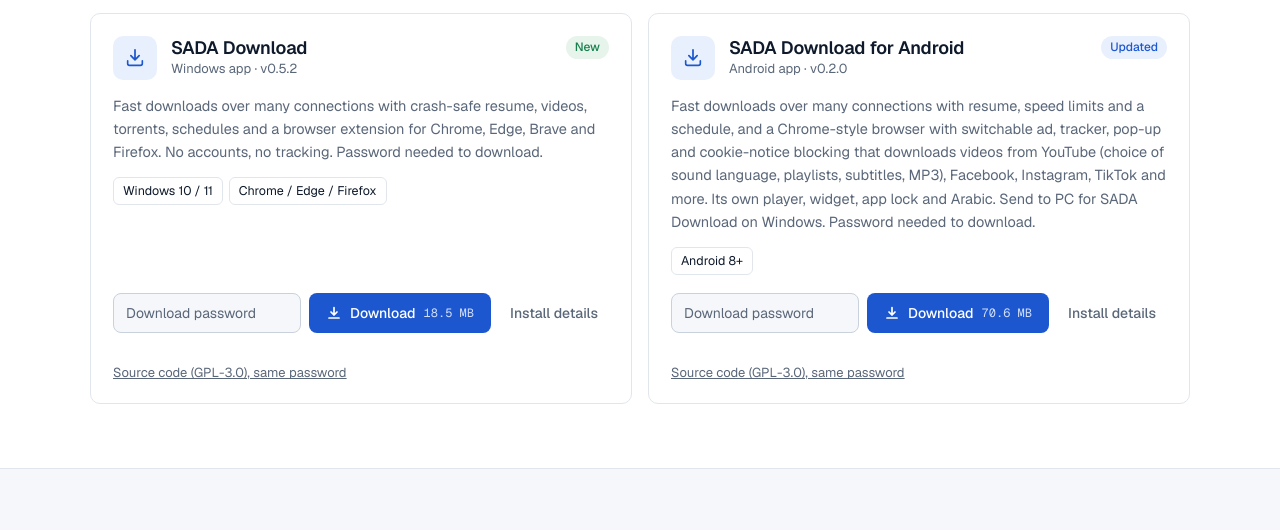
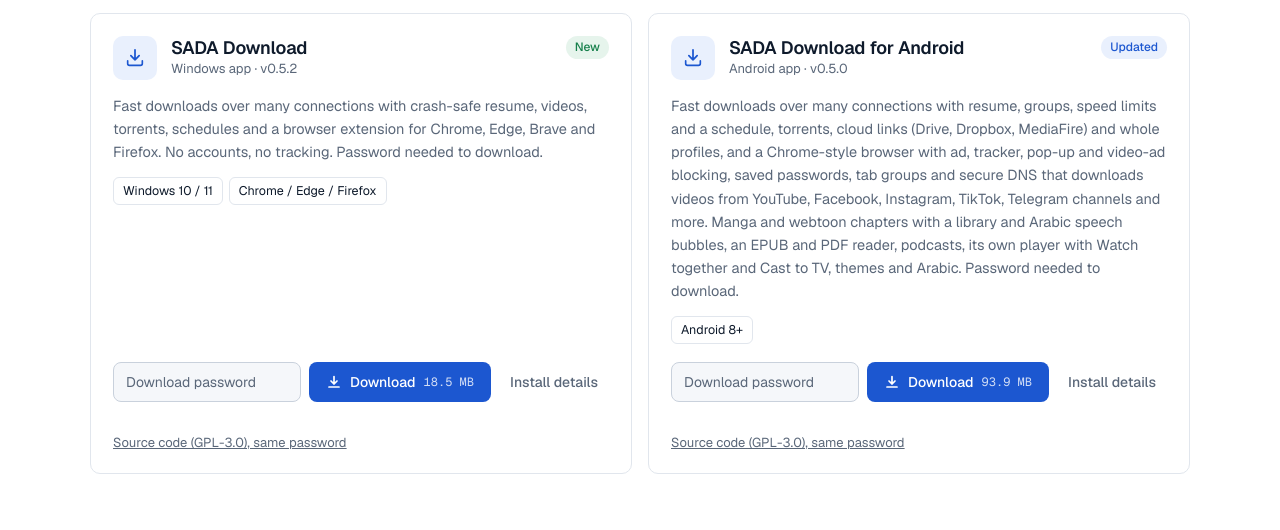
Before and after one commit to Abdalla0120/sada-installers, a plain HTML site: page index.html in a window 1280 px wide. Shown: the part 2457-2987 px from the top of the page. Drawn offline with nearby package versions, Linux system fonts and the light colour scheme.

Commit message:
SADA Download for Android 0.5.0: groups, cloud links, profiles, Telegram, podcasts, manga library and Arabic bubbles, EPUB/PDF reader, Watch together, saved passwords, secure DNS, themes
Co-Authored-By: Claude Opus 5.5 <noreply@anthropic.com>

```diff
--- a/index.html
+++ b/index.html
@@ -469,11 +469,11 @@ var ITEMS = [
     compat: ["Windows 10 / 11", "Chrome / Edge / Firefox"], where: "%LOCALAPPDATA%\\Programs\\SADA Download",
     sha: "0c86340615aafdb6b8dfc31f417d83c5a51d5241a1b9e1b354da2491f59e1b52", badge: "New",
     locked: { enc: "dl/SADA_Download_Setup.exe.sada", source: "dl/SADA_Download_source_0.5.2.zip.sada", sourceName: "SADA_Download_source_0.5.2.zip" } },
-  { name: "SADA Download for Android", group: "apps", icon: "download", kind: "Android app", file: "SADA_Download_Android.apk", size: "70.6 MB", version: "0.2.0",
-    desc: "Fast downloads over many connections with resume, speed limits and a schedule, and a Chrome-style browser with switchable ad, tracker, pop-up and cookie-notice blocking that downloads videos from YouTube (choice of sound language, playlists, subtitles, MP3), Facebook, Instagram, TikTok and more. Its own player, widget, app lock and Arabic. Send to PC for SADA Download on Windows. Password needed to download.",
+  { name: "SADA Download for Android", group: "apps", icon: "download", kind: "Android app", file: "SADA_Download_Android.apk", size: "93.9 MB", version: "0.5.0",
+    desc: "Fast downloads over many connections with resume, groups, speed limits and a schedule, torrents, cloud links (Drive, Dropbox, MediaFire) and whole profiles, and a Chrome-style browser with ad, tracker, pop-up and video-ad blocking, saved passwords, tab groups and secure DNS that downloads videos from YouTube, Facebook, Instagram, TikTok, Telegram channels and more. Manga and webtoon chapters with a library and Arabic speech bubbles, an EPUB and PDF reader, podcasts, its own player with Watch together and Cast to TV, themes and Arabic. Password needed to download.",
     compat: ["Android 8+"], where: "Open the APK on your phone and allow \"Install unknown apps\"",
-    sha: "1c15eb0ab5700f7f5e50c2b0a652aa8958534585b444a53429ca9e250f774e7d", badge: "Updated",
-    locked: { enc: [1, 2, 3, 4, 5, 6, 7, 8, 9].map(function (n) { return "dl/SADA_Download_Android_0.2.0.apk.sada." + n; }), source: "dl/SADA_Download_Android_source_0.2.0.zip.sada", sourceName: "SADA_Download_Android_source_0.2.0.zip" } }
+    sha: "30f76f4cba901aba3672b64c214d81fd4798a61228edb738575dd5aaeffc3925", badge: "Updated",
+    locked: { enc: [1, 2, 3, 4, 5, 6, 7, 8, 9, 10, 11, 12].map(function (n) { return "dl/SADA_Download_Android_0.5.0.apk.sada." + n; }), source: "dl/SADA_Download_Android_source_0.5.0.zip.sada", sourceName: "SADA_Download_Android_source_0.5.0.zip" } }
 ];
 // Extra search words per tool (features, file types and other words people type), not shown on the cards.
 var TAGS = {
@@ -488,7 +488,7 @@ var TAGS = {
   "SADA Struct Helper Android": "phone mobile apk calculator pdf reports ai gemini android",
   "File Renamer Pro": "rename renamer files drawings bulk batch sheet numbers parts undo preview",
   "SADA Download": "download manager downloader torrent video youtube resume browser extension chrome edge firefox",
-  "SADA Download for Android": "download manager downloader video youtube mp3 subtitles playlists ad blocker browser phone apk"
+  "SADA Download for Android": "download manager downloader video youtube mp3 subtitles playlists ad blocker browser phone apk torrent manga webtoon podcast epub pdf telegram drive mediafire"
 };
 var GROUP_LABEL = {}; GROUPS.forEach(function (g) { GROUP_LABEL[g.id] = g.label; });
 // lower-case, punctuation to spaces: "File-Renamer" and "file renamer" match the same way
```
Also changed, not shown: 11 other files.
